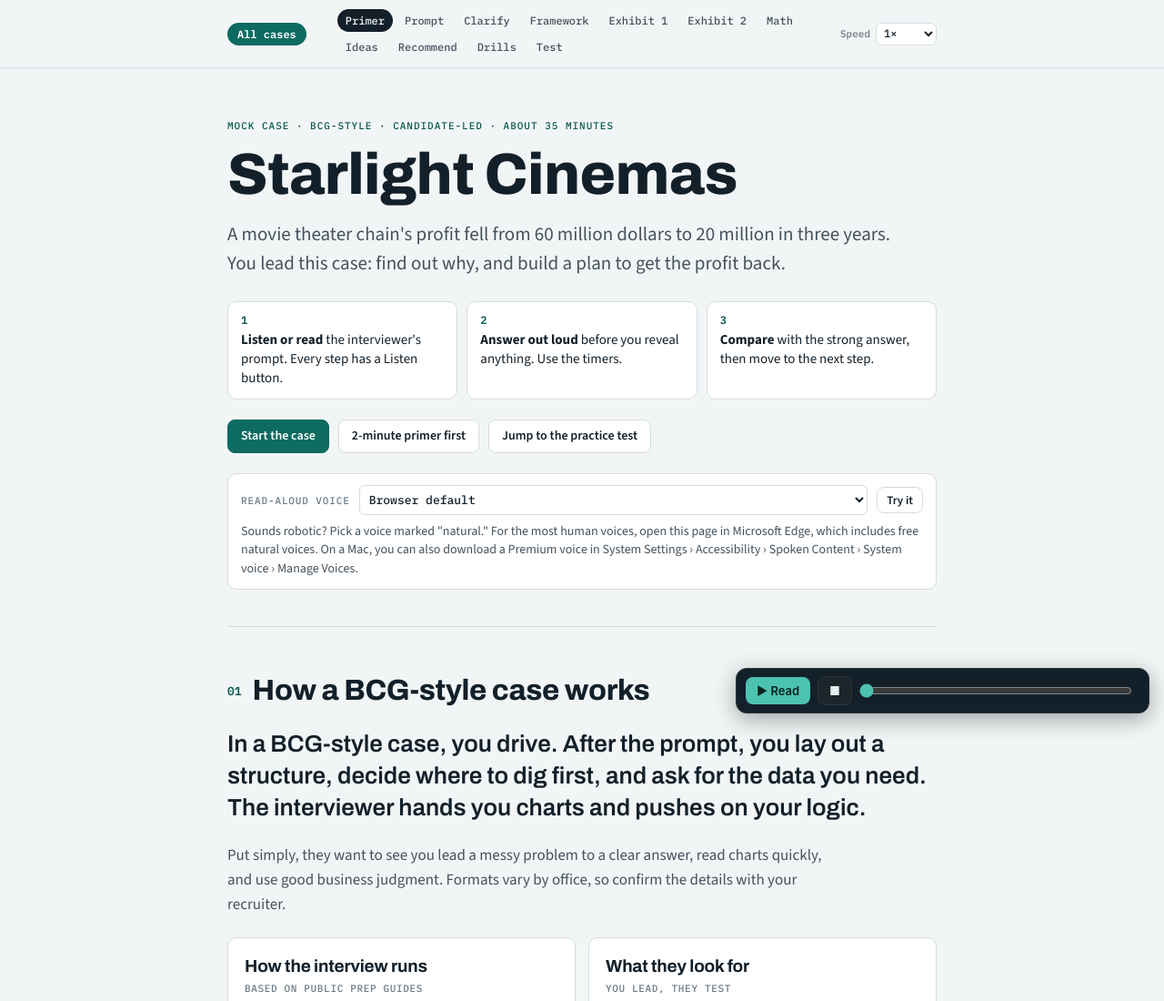
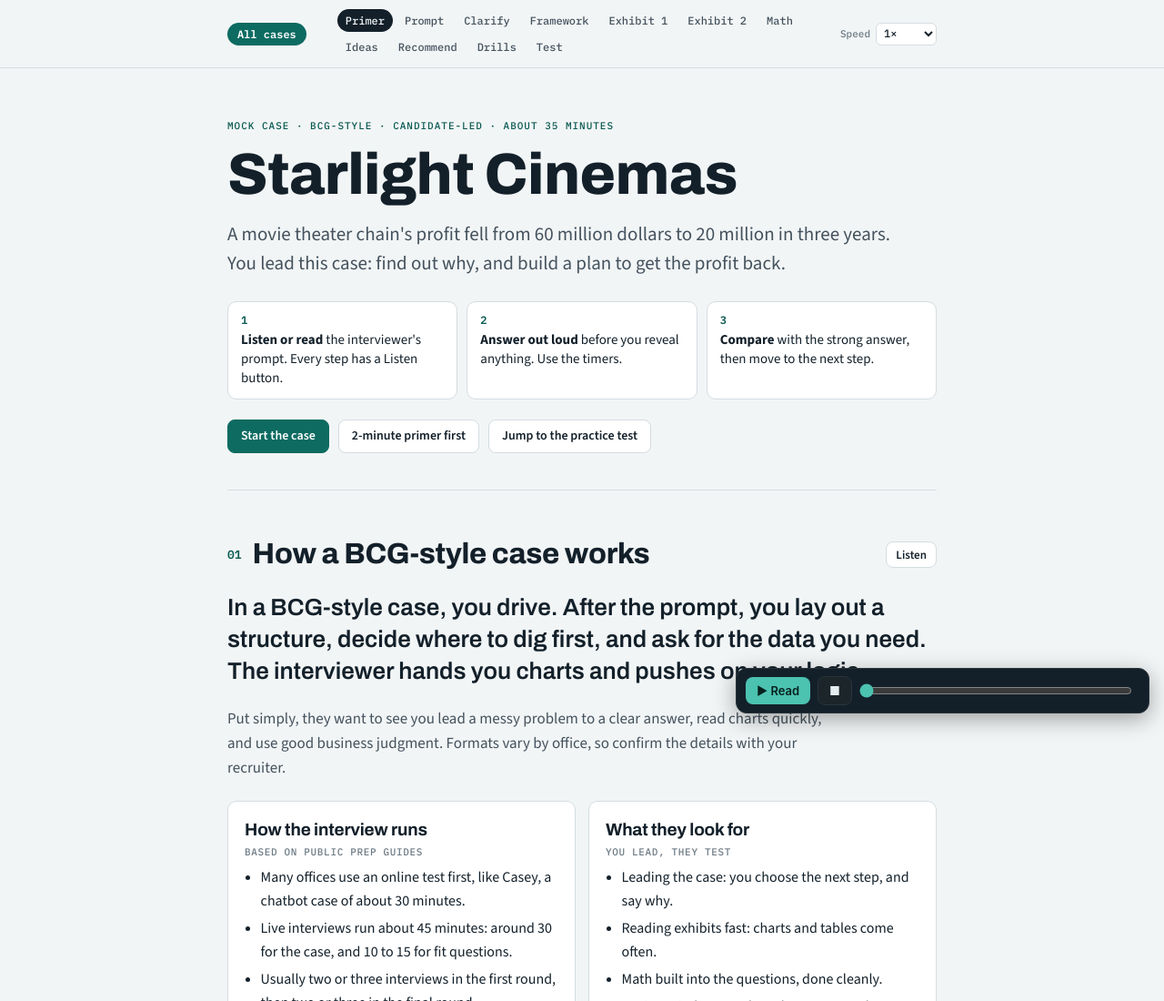
Before and after one commit to eiaceved/bcg-starlight-cinemas-case, a plain HTML site: page index.html in a window 1280 px wide. Shown: the top 1100 px of the page at 91% size. Drawn offline with nearby package versions, Linux system fonts and the light colour scheme.

Commit message:
Remove the browser-voice picker panel

```diff
--- a/index.html
+++ b/index.html
@@ -347,12 +347,6 @@
     <a class="btn primary" href="#prompt">Start the case</a>
     <a class="btn" href="#primer">2-minute primer first</a>
     <a class="btn" href="#test">Jump to the practice test</a>
-  </div>
-  <div class="voicebar">
-    <label for="voicePick">Read-aloud voice</label>
-    <select id="voicePick"></select>
-    <button class="btn small" type="button" id="voiceTest">Try it</button>
-    <p class="vhint">Sounds robotic? Pick a voice marked "natural." For the most human voices, open this page in Microsoft Edge, which includes free natural voices. On a Mac, you can also download a Premium voice in System Settings › Accessibility › Spoken Content › System voice › Manage Voices.</p>
   </div>
 </header>
 
```
